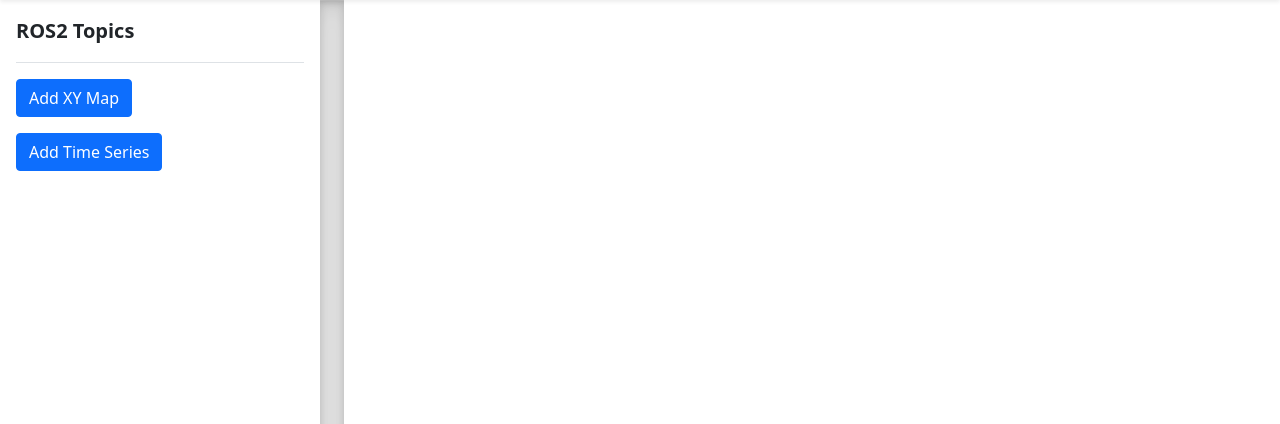
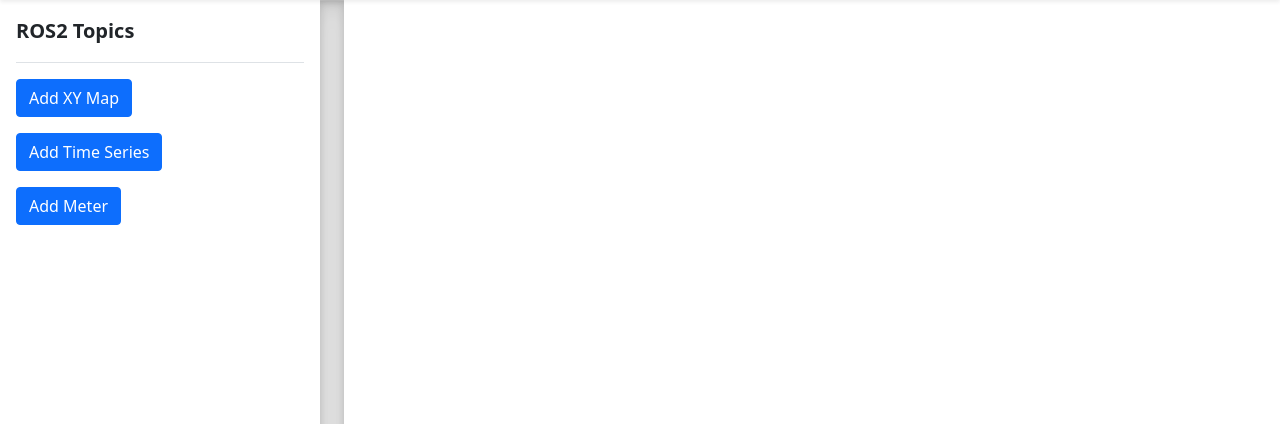
Before and after one commit to ddanielvaz/piadda, a Django app: template dashboard/templates/dashboard/piadda.html in a window 1280 px wide. Shown: the part 56-480 px from the top of the page. Run offline with Django 4.2, Linux system fonts and the light colour scheme; the template is opened without the code that fills it, so the values that code supplies are empty; some libraries are stand-ins or nearby versions.

Commit message:
Adding new data visualization, bargraph, it will be useful to compare desired/measured values as well as centered zero variables.

```diff
--- a/dashboard/static/dashboard/js/piadda.js
+++ b/dashboard/static/dashboard/js/piadda.js
@@ -20,7 +20,7 @@ function lowestValue(data) {
   })
 }
 
-function addGraphic(graphicType, key) {
+function addGraphic(graphicType, key, options) {
   let _card = `<div class="mb-3">`;
   _card += `<div class="card">`;
   _card += `<div class="card-header">` + graphicType + `</div>`;
@@ -28,17 +28,20 @@ function addGraphic(graphicType, key) {
   _card += `</div>`;
   _card += `</div>`;
   $("#graphics").append(_card);
-  createSvg("#" + key);
+  createSvg("#" + key, options);
 }
 
-function processForm(graphicType) {
+function processForm(graphicType, options = null) {
   topics = {};
   switch (graphicType) {
     case 'map':
-      addMap();
+      addMap(options);
       break;
     case 'series':
-      addTimeSeries()
+      addTimeSeries(options)
+      break;
+    case 'meter':
+      addMeterGraphic(options);
       break;
   }
 }
@@ -60,7 +63,7 @@ function getYField(inputsSelected) {
   return $(inputsSelected[1]).val();
 }
 
-function addMap() {
+function addMap(options) {
   let checkedElements = $('.topic-check-input:checkbox:checked');
   if (checkedElements.length > 2) {
     console.log('Mapa deve ter apenas duas variáveis')
@@ -78,7 +81,7 @@ function addMap() {
   topics[tkey]['msg_type'] = msg_type;
   topics[tkey]['x'] = getXField(checkedElements);
   topics[tkey]['y'] = getYField(checkedElements);
-  addGraphic(msg_type, topics[tkey]['element_id'])
+  addGraphic(msg_type, topics[tkey]['element_id'], options)
   graphicId++;
   for (const [key, value] of Object.entries(topics)) {
     let data = [];
@@ -91,7 +94,7 @@ function addMap() {
   }
 }
 
-function addTimeSeries() {
+function addTimeSeries(options) {
   $('.topic-check-input:checkbox:checked').each(function () {
     let topic_name = $(this).attr('data-topic');
     let msg_type = $(this).attr('data-msg-type');
@@ -108,7 +111,7 @@ function addTimeSeries() {
       topics[tkey]['msg_type'] = msg_type;
       topics[tkey]['fields'] = [];
       topics[tkey]['fields'].push(field);
-      addGraphic(msg_type, topics[tkey]['element_id'])
+      addGraphic(msg_type, topics[tkey]['element_id'], options)
       graphicId++;
     }
   })
@@ -116,6 +119,39 @@ function addTimeSeries() {
     let data = [];
     data.push(value);
     let element = "#" + topics[key]['element_id'];
+    // when socket get ready, send a message to backend
+    svgElements[element]["socket"].onopen = function () {
+      svgElements[element]["socket"].send(JSON.stringify(data));
+    }
+  }
+}
+
+function addMeterGraphic(options) {
+  $('.topic-check-input:checkbox:checked').each(function () {
+    let topic_name = $(this).attr('data-topic');
+    let msg_type = $(this).attr('data-msg-type');
+    let field = $(this).val();
+    let tkey = topic_name + msg_type;
+    if (tkey in topics) {
+      topics[tkey]['fields'].push(field);
+    } else {
+      topics[tkey] = {};
+      topics[tkey]['name'] = topic_name;
+      topics[tkey]['period'] = 0.2;
+      topics[tkey]['element_id'] = "graph" + graphicId;
+      topics[tkey]['graphic_type'] = 'meter';
+      topics[tkey]['msg_type'] = msg_type;
+      topics[tkey]['fields'] = [];
+      topics[tkey]['fields'].push(field);
+      addGraphic(msg_type, topics[tkey]['element_id'], options)
+      graphicId++;
+    }
+  })
+  for (const [key, value] of Object.entries(topics)) {
+    let data = [];
+    data.push(value);
+    let element = "#" + topics[key]['element_id'];
+    svgElements[element]["fields"] = $('.topic-check-input:checkbox:checked').length;
     // when socket get ready, send a message to backend
     svgElements[element]["socket"].onopen = function () {
       svgElements[element]["socket"].send(JSON.stringify(data));
@@ -133,25 +169,36 @@ function unwrapValues(ds) {
 }
 
 // set the dimensions and margins of the graph
-var margin = { top: 10, right: 30, bottom: 30, left: 60 },
-  width = 460 - margin.left - margin.right,
-  height = 400 - margin.top - margin.bottom;
+var _margin = { top: 10, right: 30, bottom: 30, left: 60 },
+  __width = 460 - _margin.left - _margin.right,
+  __height = 400 - _margin.top - _margin.bottom;
 
-function createSvg(element) {
-  svgElements[element] = {}
-  svgElements[element]["data"] = {}
+function createSvg(element, params) {
+  svgElements[element] = { ...params };
+  svgElements[element]["data"] = {};
   svgElements[element]["xMin"] = Number.POSITIVE_INFINITY;
   svgElements[element]["yMin"] = Number.POSITIVE_INFINITY;
   svgElements[element]["xMax"] = Number.NEGATIVE_INFINITY;
   svgElements[element]["yMax"] = Number.NEGATIVE_INFINITY;
+  // check for necessary parameters
+  if (svgElements[element]["height"] === undefined)
+    svgElements[element]["height"] = __height;
+  //
+  if (svgElements[element]["width"] === undefined)
+    svgElements[element]["width"] = __width;
+  //
+  if (svgElements[element]["maxDataLength"] === undefined)
+    svgElements[element]["maxDataLength"] = DataLength;
+  let width = svgElements[element]["width"];
+  let height = svgElements[element]["height"];
   // append the svg object to the div "element"
   svgElements[element]["svg"] = d3.select(element)
     .append("svg")
-    .attr("width", width + margin.left + margin.right)
-    .attr("height", height + margin.top + margin.bottom)
+    .attr("width", width + _margin.left + _margin.right)
+    .attr("height", height + _margin.top + _margin.bottom)
     .append("g")
     .attr("transform",
-      "translate(" + margin.left + "," + margin.top + ")");
+      "translate(" + _margin.left + "," + _margin.top + ")");
   let data = [{ "ts": 0, "value": 0 }, { "ts": 1, "value": 1 }];
   // Add X axis --> it is a date format
   svgElements[element]["xAxis"] = d3.scaleLinear()
@@ -167,17 +214,19 @@ function createSvg(element) {
   svgElements[element]["yAxis"] = d3.scaleLinear()
     .domain([0, d3.max(data, function (d) { return +d.value; })])
     .range([height, 0]);
-  let y = svgElements[element]["yAxis"];
-  svgElements[element]["svg"].append("g")
-    .attr("class", "y-axis")
-    .call(d3.axisLeft(y));
+  if (svgElements[element]["showYAxis"]) {
+    let y = svgElements[element]["yAxis"];
+    svgElements[element]["svg"].append("g")
+      .attr("class", "y-axis")
+      .call(d3.axisLeft(y));
+  }
   // create a websocket
   svgElements[element]["socket"] = new WebSocket("ws://localhost:8000/ws/dashboard_data/");
   // process every new message received
   svgElements[element]["socket"].onmessage = function (event) {
     let data = JSON.parse(event.data);
     let element = "#" + data.element;
-    pushData(data, svgElements[element]["data"]);
+    pushData(data, svgElements[element]["data"], svgElements[element]["maxDataLength"]);
     let dataset = svgElements[element]["data"];
     switch (data.graphic_type) {
       case 'map':
@@ -185,6 +234,9 @@ function createSvg(element) {
         break;
       case 'series':
         drawLines(element, unwrapValues(dataset));
+        break;
+      case 'meter':
+        drawMeter(element, unwrapValues(dataset));
         break;
     }
   };
@@ -326,9 +378,106 @@ function drawMap(element, data) {
   }
 }
 
-function pushData(data, dataset) {
+function drawMeter(element, data) {
+  let svg = svgElements[element]["svg"];
+  let x = svgElements[element]["xAxis"];
+  let y = svgElements[element]["yAxis"];
+  let xMin = svgElements[element]["xMin"];
+  let xMax = svgElements[element]["xMax"];
+
+  if (data.length > 2) {
+    let max_ts = Math.max(...data.map(function (d) { return d.ts }));
+    let bar_data = data.filter(d => d.ts == max_ts);
+    if (bar_data.length != svgElements[element]["fields"])
+      return;
+    let names = bar_data.map(d => d.name);
+    let x_data = bar_data.map(d => d.value);
+    xMax = Math.max(xMax, Math.max(...x_data) + 2);
+    xMin = Math.min(xMin, Math.min(...x_data) - 2);
+    svgElements[element]["xMax"] = xMax;
+    svgElements[element]["yMax"] = 1.0;
+    svgElements[element]["xMin"] = xMin;
+    svgElements[element]["yMin"] = 0.0;
+    // update xAxis and yAxis
+    if (!compareArrays(x.domain(), [xMin, xMax])) {
+      x.domain([xMin, xMax]);
+      svg.select('.x-axis').call(d3.axisBottom(x));
+    }
+    if (!compareArrays(y.domain(), [0.0, 1.0])) {
+      y.domain([0.0, 1.0]);
+      svg.select('.y-axis').call(d3.axisLeft(y));
+    }
+    const _color = d3.scaleOrdinal(d3.schemeCategory10);
+    // Bars
+    const fixed_height = Math.abs(y(0.8) - y(0.0)) / bar_data.length;
+
+    svg.selectAll(".mybar").remove();
+    svg.selectAll("mybar")
+      .data(bar_data)
+      .enter()
+      .append("rect")
+      .attr("class", "mybar")
+      .attr("x", function (d) { if (d.value >= 0) return x(0); return x(d.value); })
+      .attr("y", function (d) { let k = 1.0 - names.indexOf(d.name) / bar_data.length; return y(k); })
+      .attr("width", function (d) { return Math.abs(x(d.value) - x(0)) })
+      .attr("height", fixed_height)
+      .attr("fill", function (d) { return _color(d.name); });
+    drawMeterLegend(element, bar_data);
+  }
+}
+
+function drawMeterLegend(element, legend_data) {
+  const _color = d3.scaleOrdinal(d3.schemeCategory10);
+  let width = 200;
+  let legendItemSize = 12;
+  let legendSpacing = 4;
+  let xOffset = 0;
+  let yOffset = _margin.top;
+  let height = (legendItemSize + legendSpacing) * legend_data.length;
+  if (legend_data && svgElements[element]["legendCreated"] === undefined) {
+    svgElements[element]["legendCreated"] = d3.select(element)
+      .append("svg")
+      .attr("width", width + _margin.left + _margin.right)
+      .attr("height", height + _margin.top + _margin.bottom);
+    let svg = svgElements[element]["legendCreated"];
+    let legend = svg.selectAll('.legendItem').data(legend_data);
+    legend.enter()
+      .append('rect')
+      .attr('class', 'legendItem')
+      .attr('width', legendItemSize)
+      .attr('height', legendItemSize)
+      .style('fill', d => _color(d.name))
+      .attr('transform',
+        (d, i) => {
+          var x = xOffset;
+          var y = yOffset + (legendItemSize + legendSpacing) * i;
+          return `translate(${x}, ${y})`;
+        });
+
+    //Create legend labels
+    legend.enter()
+      .append('text')
+      .attr('x', xOffset + legendItemSize + 5)
+      .attr('y', (d, i) => yOffset + (legendItemSize + legendSpacing) * i + 12)
+      .text(d => d.name);
+  }
+  if (svgElements[element]["legendCreated"] !== undefined) {
+    let svg = svgElements[element]["legendCreated"];
+    svg.selectAll('.legendValues').remove();
+    let values = svg.selectAll('.legendValues').data(legend_data);
+    values.enter()
+      .append('text')
+      .attr('class', 'legendValues')
+      .attr('x', xOffset + (legendItemSize + 5) * 2)
+      .attr('y', (d, i) => yOffset + (legendItemSize + legendSpacing) * i + 12)
+      .style('fill', d => _color(d.name))
+      .text(d => d.value.toFixed(1));
+  }
+}
+
+function pushData(data, dataset, maxDataLength) {
   if (data.name in dataset) {
-    if (dataset[data.name].length >= DataLength) {
+    if (dataset[data.name].length >= maxDataLength) {
       dataset[data.name].shift()
     }
     dataset[data.name].push(data)
--- a/dashboard/templates/dashboard/piadda.html
+++ b/dashboard/templates/dashboard/piadda.html
@@ -5,8 +5,8 @@
 <link rel="stylesheet" href="{% static 'dashboard/css/one-style.css' %}?{% now 'U' %}" />
 <main>
   <div class="flex-shrink-0 p-3 bg-white" style="width: 320px;">
-    <span
-      class="d-flex align-items-center pb-3 mb-3 link-dark text-decoration-none border-bottom fs-5 fw-semibold">ROS2 Topics</span>
+    <span class="d-flex align-items-center pb-3 mb-3 link-dark text-decoration-none border-bottom fs-5 fw-semibold">ROS2
+      Topics</span>
     <ul class="list-unstyled ps-0">
       {% for topic in topics %}
       <li class="mb-1">
@@ -19,7 +19,9 @@
             {% for key, values in topic.fields_tree.items %}
             {% for value in values %}
             <li>
-              <input class="form-check-input topic-check-input" type="checkbox" value="{{value}}" id="field{{topic.name_html}}-{{value}}" data-topic="{{topic.name}}" data-msg-type="{{topic.msg_types.0}}">
+              <input class="form-check-input topic-check-input" type="checkbox" value="{{value}}"
+                id="field{{topic.name_html}}-{{value}}" data-topic="{{topic.name}}"
+                data-msg-type="{{topic.msg_types.0}}">
               <label class="form-check-label" for="field{{topic.name_html}}-{{value}}">
                 {{value}}
               </label>
@@ -32,14 +34,31 @@
       {% endfor %}
     </ul>
     <div class="form-group mb-3">
-      <button type="button" onclick="processForm('map')" class="btn btn-primary">Add XY Map</button>
+      <button type="button" id="add_xymap" class="btn btn-primary">Add XY Map</button>
     </div>
     <div class="form-group mb-3">
-      <button type="button" onclick="processForm('series')" class="btn btn-primary">Add Time Series</button>
+      <button type="button" id="add_timeseries" class="btn btn-primary">Add Time Series</button>
+    </div>
+    <div class="form-group mb-3">
+      <button type="button" id="add_meter" class="btn btn-primary">Add Meter</button>
     </div>
   </div>
   <div class="b-example-divider"></div>
   <div id="graphics">
   </div>
 </main>
+<script>
+  $('#add_xymap').on('click', function () {
+    const options = { 'showYAxis': true };
+    processForm('map', options);
+  });
+  $('#add_timeseries').on('click', function () {
+    const options = { 'showYAxis': true };
+    processForm('series', options);
+  });
+  $('#add_meter').on('click', function () {
+    const options = { 'maxDataLength': 10, 'height': 80, 'showYAxis': false };
+    processForm('meter', options);
+  });
+</script>
 {% endblock %}
```
Also changed, not shown: dashboard/consumers.py (+7 -3 lines).
